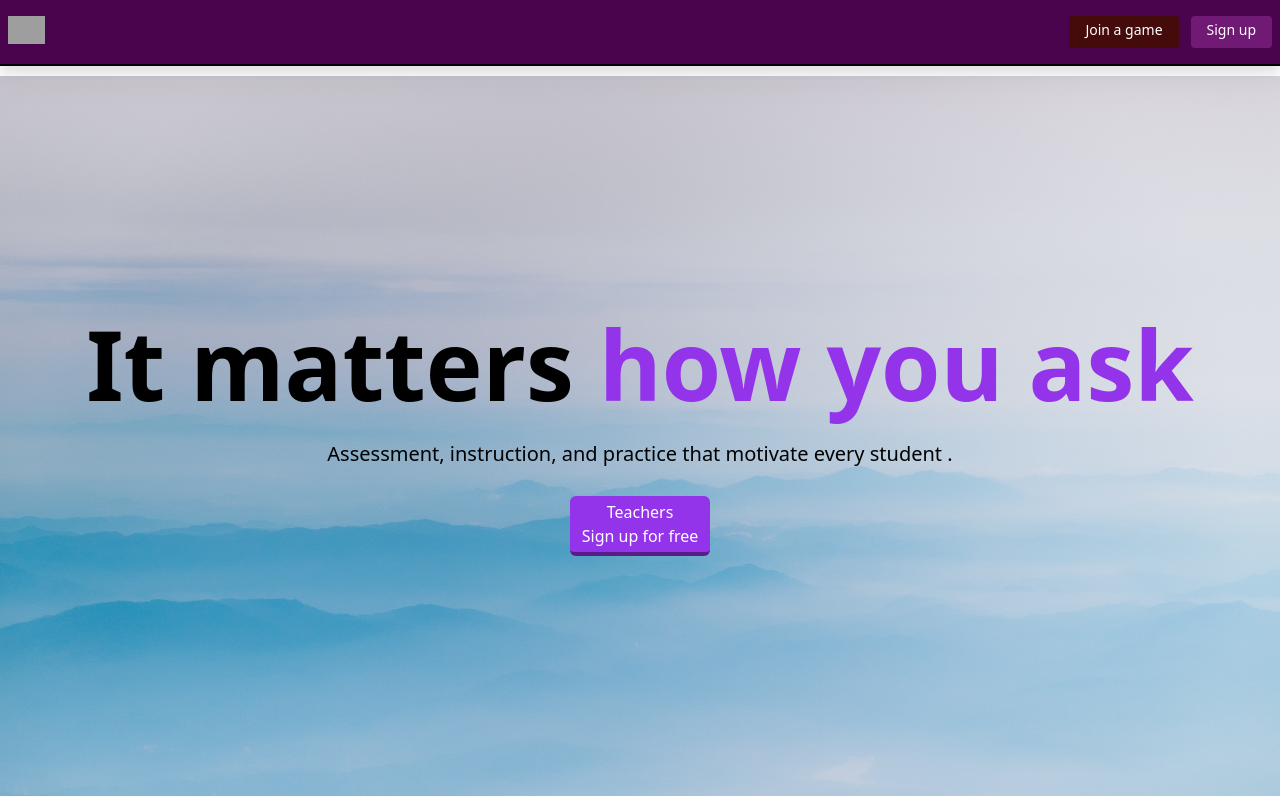
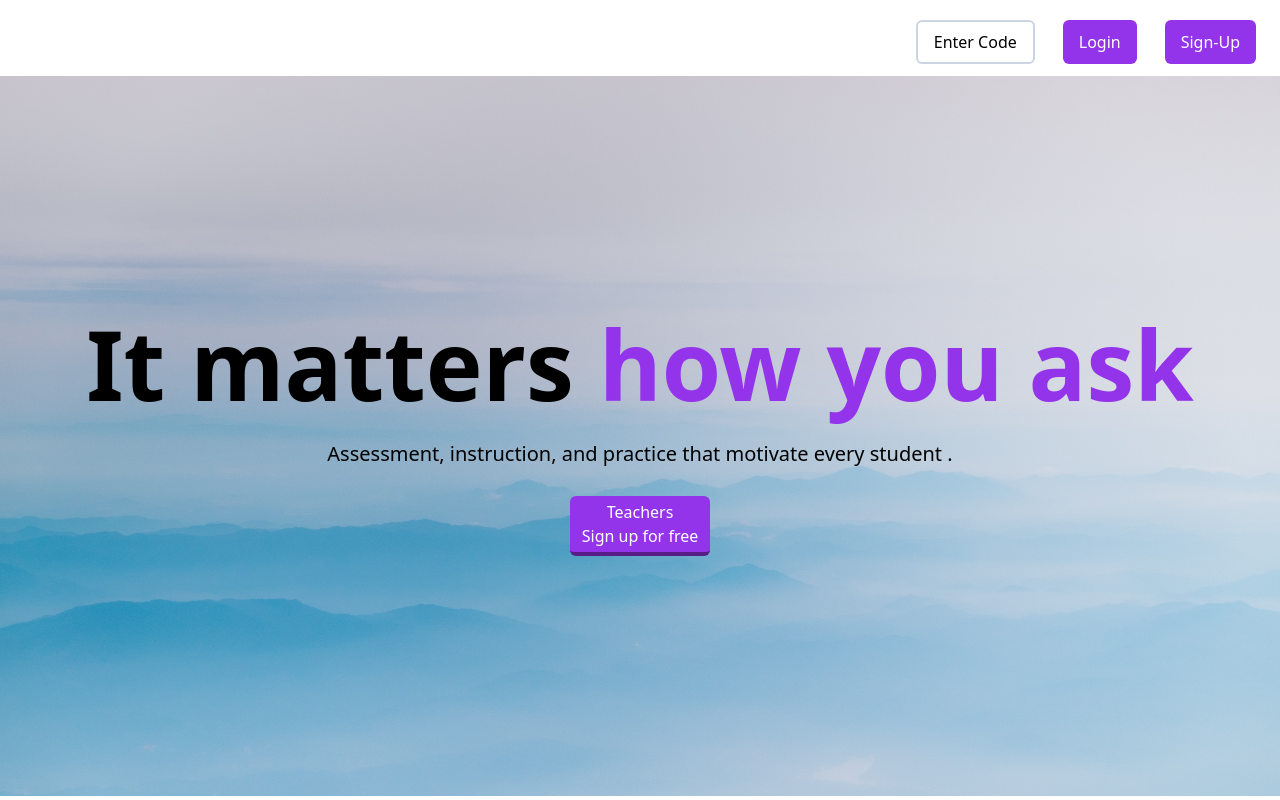
Before and after one commit to Kailash-Mistry/Quizzy, a React (Vite) app: page / in a window 1280 px wide. Shown: the top 800 px of the page. Built offline with nearby package versions, Linux system fonts and the light colour scheme; grey boxes are pictures that could not be loaded; a small style sheet from the web is missing.

Commit message:
Login page successfully created

```diff
--- a/package.json
+++ b/package.json
@@ -17,6 +17,7 @@
     "@fortawesome/react-fontawesome": "^0.2.0",
     "react": "^18.2.0",
     "react-dom": "^18.2.0",
+    "react-router-dom": "^6.22.0",
     "react-slick": "^0.30.1",
     "slick-carousel": "^1.8.1"
   },
--- a/src/App.jsx
+++ b/src/App.jsx
@@ -1,12 +1,12 @@
 import { Home } from "./HomePage"
 import { Login } from "./LoginPage"
+import { Outlet } from "react-router-dom"
 
 function App() {
 
   return (
     <>
-      <Home/>
-      <Login/>
+      <Outlet/>
     </>
   )
 }
--- a/src/Navbar.jsx
+++ b/src/Navbar.jsx
@@ -1,3 +1,5 @@
+import { Link } from "react-router-dom"
+
 export function Nav(){
 
     return(
@@ -7,9 +9,9 @@
 
                 </div>
                 <div className="flex flex-row gap-3 mx-4">
-                    <button className="m-2 px-4 h-11 rounded-md border-2 border-slate-300 hover:bg-slate-100 active:bg-slate-200 text-sm sm:text-base">Enter Code</button>
-                    <button className="bg-purple-600 m-2 px-4 py-1 h-11 rounded-md text-white hover:bg-purple-700 active:bg-purple-800 text-sm sm:text-base">Login</button>
-                    <button className="bg-purple-600 m-2 px-4 py-1 h-11 rounded-md text-white hover:bg-purple-700 active:bg-purple-800 text-sm sm:text-base">Sign-Up</button>
+                    <button className="m-2 px-4 h-11 rounded-md border-2 active:scale-95 border-slate-300 hover:bg-slate-100 active:bg-slate-200 text-sm sm:text-base">Enter Code</button>
+                    <Link to='login'><button className="bg-purple-600 active:scale-95 m-2 px-4 py-1 h-11 rounded-md text-white hover:bg-purple-700 active:bg-purple-800 text-sm sm:text-base">Login</button></Link>
+                    <button className="bg-purple-600 active:scale-95 m-2 px-4 py-1 h-11 rounded-md text-white hover:bg-purple-700 active:bg-purple-800 text-sm sm:text-base">Sign-Up</button>
                 </div>
             </div>
         </>
--- a/src/main.jsx
+++ b/src/main.jsx
@@ -2,11 +2,32 @@
 import ReactDOM from 'react-dom/client'
 import './index.css'
 import App from './App'
+import { RouterProvider, createBrowserRouter } from 'react-router-dom'
+import { Login } from './LoginPage'
+import { Home } from './HomePage'
+
+const router = createBrowserRouter([
+  {
+    path:'/',
+    element: <App/>,
+    children : [
+      {
+        path:'',
+        element: <Home/>
+      },
+      {
+        path:'login',
+        element: <Login/>
+      }
+    ]
+  }
+
+])
 
 ReactDOM.createRoot(document.getElementById('root')).render(
   <React.StrictMode>
     <>
-      <App/>
+      <RouterProvider router={router}/>
     </>
   </React.StrictMode>,
 )
```
Also changed, not shown: 1 other file (tests, documents, lock files or other folders).
